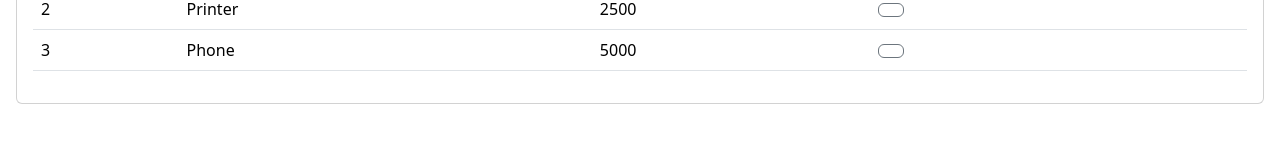
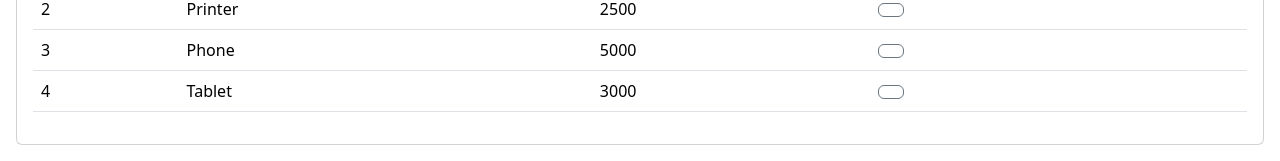
Before and after one commit to NouhaylaMouakkal/AngularFramework, an Angular app: page /products in a window 1280 px wide. Shown: the part 238-399 px from the top of the page. Built offline with nearby package versions, Linux system fonts and the light colour scheme; data requests are answered from the project's data file.

Commit message:
getting data from json-server

```diff
--- /dev/null
+++ b/data/db.json
@@ -0,0 +1,27 @@
+{
+    "products": [
+        {
+            "id": 1 ,
+            "name": "Computer",
+            "price": 10000,
+            "checked": false
+        },
+        {
+            "id": 2 ,
+             "name": "Printer ",
+              "price": 2500,
+              "checked": true
+        },
+        {
+            "id": 3 ,
+            "name": "Phone   ",
+            "price": 5000,
+            "checked": false
+        },{
+            "id": 4 ,
+            "name": "Tablet  ",
+            "price": 3000,
+            "checked": false
+        }
+    ]
+}
--- a/package.json
+++ b/package.json
@@ -24,6 +24,7 @@
     "bootstrap": "^5.3.3",
     "bootstrap-icons": "^1.11.3",
     "express": "^4.18.2",
+    "json-server": "^1.0.0-alpha.23",
     "rxjs": "~7.8.0",
     "tslib": "^2.3.0",
     "zone.js": "~0.14.3"
--- a/src/app/app.module.ts
+++ b/src/app/app.module.ts
@@ -6,6 +6,7 @@ import { AppComponent } from './app.component';
 import { HomeComponent } from './home/home.component';
 import { NewproductComponent } from './newproduct/newproduct.component';
 import { ProductsComponent } from './products/products.component';
+import { HttpClientModule } from '@angular/common/http';
 
 @NgModule({
   declarations: [
@@ -17,6 +18,7 @@ import { ProductsComponent } from './products/products.component';
   imports: [
     BrowserModule,
     AppRoutingModule,
+    HttpClientModule
   ],
   providers: [
     provideClientHydration()
--- a/src/app/products/products.component.html
+++ b/src/app/products/products.component.html
@@ -17,7 +17,7 @@
                         <td>{{product.name}}</td>
                         <td>{{product.price}}</td>
                         <td>
-                            <button (click)="handleCheckProduct(product)" class="btn btn-outline-secondary">
+                            <button (click)="handleCheckedProduct(product)" class="btn btn-outline-secondary">
                                 <i [class]="product.checked?'bi bi-check2-circle':'bi bi-circle'"></i>
                             </button>
                         </td>
--- a/src/app/products/products.component.ts
+++ b/src/app/products/products.component.ts
@@ -1,16 +1,28 @@
-import { Component } from '@angular/core';
+import { HttpClient } from '@angular/common/http';
+import { Component, OnInit } from '@angular/core';
 
 @Component({
   selector: 'app-products',
   templateUrl: './products.component.html',
-  styleUrl: './products.component.css'
+  styleUrls: ['./products.component.css'] // Changed styleUrl to styleUrls
 })
-export class ProductsComponent {
-  products : Array<any> = [
-    {id: 1 , name: "Computer", price: 10000, checked: false},
-    {id: 2 , name: "Printer ", price: 2500, checked: true },
-    {id: 3 , name: "Phone   ", price: 5000, checked: false},
-  ];
+export class ProductsComponent implements OnInit {
+  products: any[] = [];
+
+  constructor(private http: HttpClient) {}
+
+  ngOnInit() {
+    this.http.get<any[]>('http://localhost:8089/products')
+      .subscribe(
+        (data: any[]) => {
+          this.products = data;
+        },
+        (err: any) => {
+          console.error('There was an error!', err);
+        }
+      );
+  }
+
   handleCheckedProduct(product: any) {
     product.checked = !product.checked;
   }
```
Also changed, not shown: 1 other file (tests, documents, lock files or other folders).
